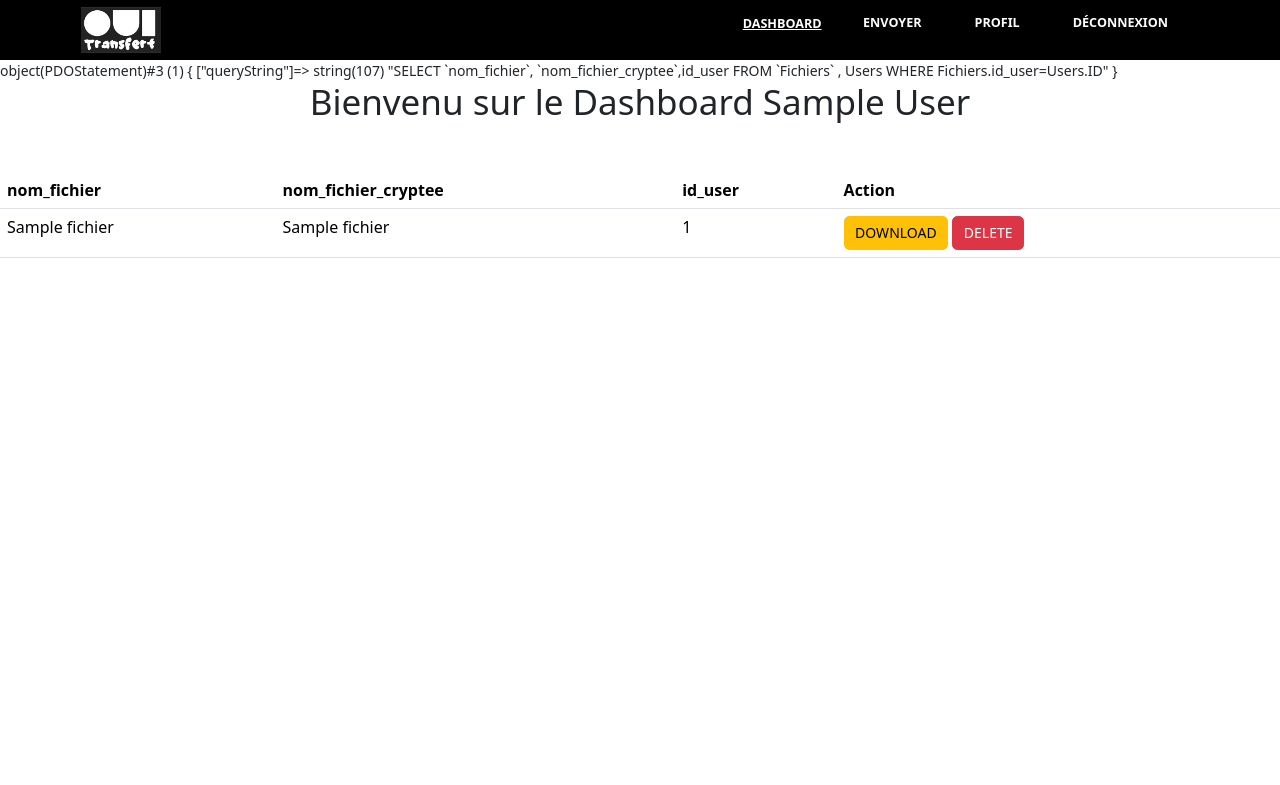
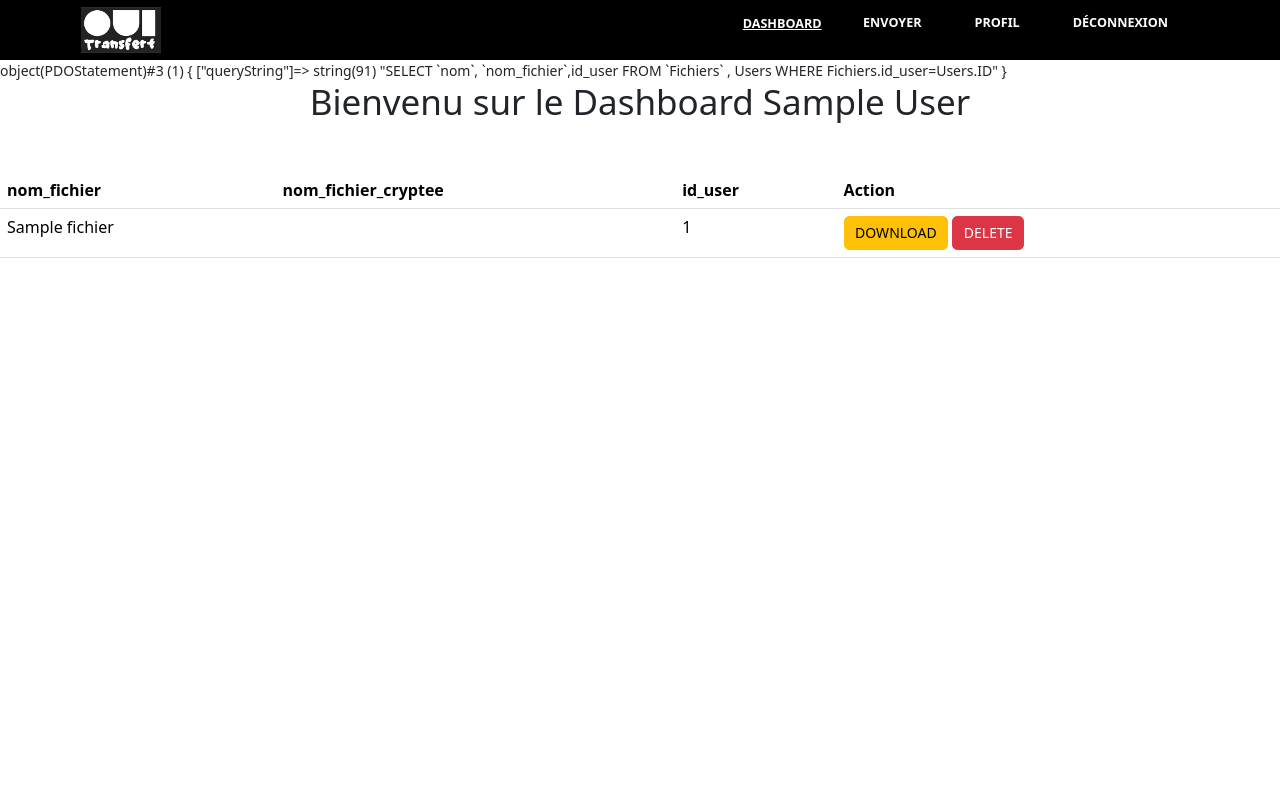
Before and after one commit to YvanneROSAT/TP_oui_transfer, a PHP site: page /dashboard.php in a window 1280 px wide. Shown: the top 785 px of the page. Run offline with PHP 8.4, Linux system fonts and the light colour scheme; the visitor is signed in with stand-in values (Sample User, id 1); tables that the repository leaves empty or names only in its code hold one stand-in row (values such as "Sample post"); data that the repository does not hold is empty.

Commit message:
Add files via upload

```diff
--- a/Actions/fichier.php
+++ b/Actions/fichier.php
@@ -7,7 +7,7 @@ require('Databases.php');
     {
         try {
             $bdd=connexion();
-            $sql = "SELECT `nom_fichier`, `nom_fichier_cryptee`,id_user FROM `Fichiers` , Users WHERE Fichiers.id_user=Users.ID";
+            $sql = "SELECT `nom`, `nom_fichier`,id_user FROM `Fichiers` , Users WHERE Fichiers.id_user=Users.ID";
             $result =$bdd->query($sql);
             return $result;
         } catch (PDOException $e) {
```
